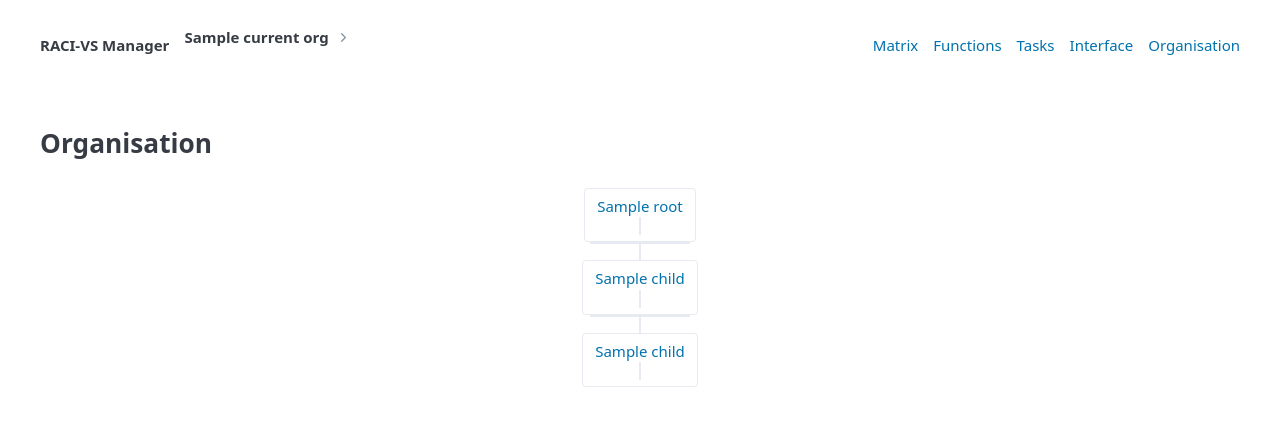
After one commit to BW1606/RACI-VS, a FastAPI app: template templates/organisation/index.html in a window 1280 px wide. The commit adds this page. Shown: the top 426 px of the page. Run offline with FastAPI, Linux system fonts and the light colour scheme; the template is opened without the code that fills it: most values are stand-ins (such as "Sample title", 1, 10 or a date in 2020); some libraries are stand-ins or nearby versions.

Commit message:
feat: multi-org support, organisation chart tab, transposed matrix
- Multi-organisation: each organisation has its own isolated set of
  functions, tasks, and role assignments stored in a new `organisations`
  table. Active org is tracked via a browser cookie. A `<details>`
  dropdown in the nav bar shows all orgs, highlights the active one,
  and contains an inline form to create a new (empty) organisation.
  Switching orgs redirects to the matrix with the selected org active.

- Startup migrations: rebuild the `functions` and `tasks` tables to add
  `organisation_id` and remove the old global-unique constraints on name
  and title (uniqueness is now enforced per org at the application layer).
  Existing data is backfilled into a default organisation named test_org.

- Shared dependency `dependencies.py`: `get_org_context()` injected into
  every route to supply `current_org`, `current_org_id`, and `all_orgs`
  for both query scoping and template rendering.

- All routers (functions, tasks, documents) updated to filter queries by
  the active `organisation_id` and verify ownership on individual fetches.

- Organisation chart: new `/organisation` tab renders a top-down CSS
  flexbox hierarchy diagram of functions based on `parent_id` relationships,
  using a recursive Jinja2 macro. No external diagram library needed.

- Matrix transposed: functions are now column headers (X axis) and tasks
  are now rows (Y axis), matching the conventional RACI layout.

- README updated to reflect all of the above.

```diff
--- a/main.py
+++ b/main.py
@@ -1,5 +1,5 @@
-from fastapi import Depends, FastAPI, Request
-from fastapi.responses import HTMLResponse
+from fastapi import Depends, FastAPI, Form, Request
+from fastapi.responses import HTMLResponse, RedirectResponse
 from fastapi.staticfiles import StaticFiles
 from fastapi.templating import Jinja2Templates
 from sqlalchemy import text
@@ -7,19 +7,94 @@ from sqlalchemy.orm import Session
 
 import models
 from database import Base, engine, get_db
+from dependencies import get_org_context
 from routers import assignments, documents, functions, tasks
-from models import Function, FunctionTaskRole, Task
+from models import Function, FunctionTaskRole, Organisation, Task
 
 app = FastAPI(title="RACI-VS Manager")
 
+# ── Startup migrations ────────────────────────────────────────────────────────
+
 with engine.connect() as _conn:
+    # r_subcategory column (legacy migration)
     try:
         _conn.execute(text("ALTER TABLE function_task_roles ADD COLUMN r_subcategory VARCHAR(50)"))
         _conn.commit()
     except Exception:
         pass  # column already exists
 
+    # Rebuild functions table: drop global unique on name, add organisation_id
+    fn_exists = _conn.execute(
+        text("SELECT 1 FROM sqlite_master WHERE type='table' AND name='functions'")
+    ).fetchone()
+    if fn_exists:
+        fn_cols = {row[1] for row in _conn.execute(text("PRAGMA table_info(functions)")).fetchall()}
+        if "organisation_id" not in fn_cols:
+            _conn.execute(text("""
+                CREATE TABLE functions_new (
+                    id INTEGER PRIMARY KEY,
+                    name VARCHAR(200) NOT NULL,
+                    parent_id INTEGER,
+                    description TEXT DEFAULT '',
+                    aim TEXT DEFAULT '',
+                    emergency_rep_id INTEGER,
+                    created_at DATETIME,
+                    organisation_id INTEGER
+                )
+            """))
+            _conn.execute(text(
+                "INSERT INTO functions_new "
+                "SELECT id, name, parent_id, description, aim, emergency_rep_id, created_at, NULL "
+                "FROM functions"
+            ))
+            _conn.execute(text("DROP TABLE functions"))
+            _conn.execute(text("ALTER TABLE functions_new RENAME TO functions"))
+            _conn.commit()
+
+    # Rebuild tasks table: drop global unique on title, add organisation_id
+    task_exists = _conn.execute(
+        text("SELECT 1 FROM sqlite_master WHERE type='table' AND name='tasks'")
+    ).fetchone()
+    if task_exists:
+        task_cols = {row[1] for row in _conn.execute(text("PRAGMA table_info(tasks)")).fetchall()}
+        if "organisation_id" not in task_cols:
+            _conn.execute(text("""
+                CREATE TABLE tasks_new (
+                    id INTEGER PRIMARY KEY,
+                    title VARCHAR(300) NOT NULL,
+                    description TEXT DEFAULT '',
+                    created_at DATETIME,
+                    organisation_id INTEGER
+                )
+            """))
+            _conn.execute(text(
+                "INSERT INTO tasks_new SELECT id, title, description, created_at, NULL FROM tasks"
+            ))
+            _conn.execute(text("DROP TABLE tasks"))
+            _conn.execute(text("ALTER TABLE tasks_new RENAME TO tasks"))
+            _conn.commit()
+
 Base.metadata.create_all(bind=engine)
+
+# Seed default org and backfill existing rows
+with engine.connect() as _conn:
+    org_count = _conn.execute(text("SELECT COUNT(*) FROM organisations")).scalar()
+    if org_count == 0:
+        _conn.execute(text(
+            "INSERT INTO organisations (name, created_at) VALUES ('test_org', datetime('now'))"
+        ))
+        _conn.commit()
+    _conn.execute(text(
+        "UPDATE functions SET organisation_id = (SELECT id FROM organisations LIMIT 1) "
+        "WHERE organisation_id IS NULL"
+    ))
+    _conn.execute(text(
+        "UPDATE tasks SET organisation_id = (SELECT id FROM organisations LIMIT 1) "
+        "WHERE organisation_id IS NULL"
+    ))
+    _conn.commit()
+
+# ── App setup ─────────────────────────────────────────────────────────────────
 
 app.mount("/static", StaticFiles(directory="static"), name="static")
 app.include_router(functions.router)
@@ -29,17 +104,46 @@ app.include_router(documents.router)
 
 templates = Jinja2Templates(directory="templates")
 
+# ── Organisation management ───────────────────────────────────────────────────
+
+@app.post("/organisations")
+def create_organisation(name: str = Form(...), db: Session = Depends(get_db)):
+    org = Organisation(name=name.strip())
+    db.add(org)
+    db.commit()
+    db.refresh(org)
+    resp = RedirectResponse("/", status_code=303)
+    resp.set_cookie("current_org_id", str(org.id))
+    return resp
+
+
+@app.get("/organisations/switch/{org_id}")
+def switch_organisation(org_id: int, db: Session = Depends(get_db)):
+    org = db.get(Organisation, org_id)
+    resp = RedirectResponse("/", status_code=303)
+    if org:
+        resp.set_cookie("current_org_id", str(org_id))
+    return resp
+
+
+# ── Main views ────────────────────────────────────────────────────────────────
 
 @app.get("/", response_class=HTMLResponse)
-def dashboard(request: Request, db: Session = Depends(get_db)):
-    all_functions = db.query(Function).order_by(Function.name).all()
-    all_tasks = db.query(Task).order_by(Task.title).all()
-    all_roles = db.query(FunctionTaskRole).all()
+def dashboard(request: Request, db: Session = Depends(get_db), org_ctx: dict = Depends(get_org_context)):
+    current_org_id = org_ctx["current_org_id"]
+    all_functions = db.query(Function).filter(Function.organisation_id == current_org_id).order_by(Function.name).all()
+    all_tasks = db.query(Task).filter(Task.organisation_id == current_org_id).order_by(Task.title).all()
+    fn_ids = [f.id for f in all_functions]
+    all_roles = (
+        db.query(FunctionTaskRole).filter(FunctionTaskRole.function_id.in_(fn_ids)).all()
+        if fn_ids else []
+    )
     matrix = {(r.function_id, r.task_id): r.role for r in all_roles}
     return templates.TemplateResponse(
         "index.html",
         {
             "request": request,
+            **org_ctx,
             "functions": all_functions,
             "tasks": all_tasks,
             "matrix": matrix,
@@ -47,20 +151,52 @@ def dashboard(request: Request, db: Session = Depends(get_db)):
     )
 
 
+@app.get("/organisation", response_class=HTMLResponse)
+def organisation(request: Request, db: Session = Depends(get_db), org_ctx: dict = Depends(get_org_context)):
+    current_org_id = org_ctx["current_org_id"]
+    all_fns = db.query(Function).filter(Function.organisation_id == current_org_id).order_by(Function.name).all()
+    roots = [f for f in all_fns if f.parent_id is None]
+    return templates.TemplateResponse(
+        "organisation/index.html",
+        {"request": request, **org_ctx, "roots": roots, "title": "Organisation"},
+    )
+
+
 @app.get("/interface", response_class=HTMLResponse)
-def interface_select(request: Request, db: Session = Depends(get_db)):
-    all_functions = db.query(Function).order_by(Function.name).all()
+def interface_select(request: Request, db: Session = Depends(get_db), org_ctx: dict = Depends(get_org_context)):
+    current_org_id = org_ctx["current_org_id"]
+    all_functions = db.query(Function).filter(Function.organisation_id == current_org_id).order_by(Function.name).all()
     return templates.TemplateResponse(
         "interface/select.html",
-        {"request": request, "functions": all_functions, "f1": None, "f2": None, "f1_name": None, "f2_name": None, "shared_tasks": []},
+        {
+            "request": request,
+            **org_ctx,
+            "functions": all_functions,
+            "f1": None,
+            "f2": None,
+            "f1_name": None,
+            "f2_name": None,
+            "shared_tasks": [],
+        },
     )
 
 
 @app.get("/interface/result", response_class=HTMLResponse)
-def interface_result(request: Request, f1: int, f2: int, db: Session = Depends(get_db)):
-    all_functions = db.query(Function).order_by(Function.name).all()
+def interface_result(
+    request: Request,
+    f1: int,
+    f2: int,
+    db: Session = Depends(get_db),
+    org_ctx: dict = Depends(get_org_context),
+):
+    current_org_id = org_ctx["current_org_id"]
+    all_functions = db.query(Function).filter(Function.organisation_id == current_org_id).order_by(Function.name).all()
     fn1 = db.get(Function, f1)
     fn2 = db.get(Function, f2)
+    if fn1 and fn1.organisation_id != current_org_id:
+        fn1 = None
+    if fn2 and fn2.organisation_id != current_org_id:
+        fn2 = None
 
     shared_tasks = []
     if fn1 and fn2 and f1 != f2:
@@ -84,6 +220,7 @@ def interface_result(request: Request, f1: int, f2: int, db: Session = Depends(g
         "interface/select.html",
         {
             "request": request,
+            **org_ctx,
             "functions": all_functions,
             "f1": f1,
             "f2": f2,
--- a/static/style.css
+++ b/static/style.css
@@ -62,3 +62,135 @@ details summary {
   cursor: pointer;
   font-weight: 600;
 }
+
+/* Org switcher dropdown in nav */
+.org-switcher {
+  position: relative;
+}
+
+.org-switcher > ul {
+  position: absolute;
+  left: 0;
+  top: calc(100% + 0.25rem);
+  z-index: 200;
+  background: var(--pico-card-background-color);
+  border: 1px solid var(--pico-muted-border-color);
+  border-radius: var(--pico-border-radius);
+  padding: 0.4rem 0;
+  min-width: 220px;
+  list-style: none;
+  box-shadow: 0 4px 12px rgba(0,0,0,0.1);
+}
+
+.org-switcher > ul > li {
+  padding: 0 0.6rem;
+}
+
+.org-switcher > ul > li a,
+.org-switcher > ul > li span {
+  display: block;
+  padding: 0.3rem 0.2rem;
+}
+
+.org-active {
+  font-weight: 600;
+  color: var(--pico-primary);
+}
+
+.org-create-form {
+  display: flex;
+  gap: 0.3rem;
+  align-items: center;
+  padding: 0.3rem 0;
+}
+
+.org-create-form input {
+  margin: 0;
+  padding: 0.25rem 0.5rem;
+  font-size: 0.85rem;
+  flex: 1;
+}
+
+.org-create-form button {
+  margin: 0;
+  padding: 0.25rem 0.6rem;
+  font-size: 0.85rem;
+}
+
+/* Org chart */
+.org-tree {
+  display: flex;
+  gap: 2rem;
+  justify-content: center;
+  flex-wrap: wrap;
+  padding: 1rem 0;
+  overflow-x: auto;
+}
+
+.org-branch {
+  display: flex;
+  flex-direction: column;
+  align-items: center;
+}
+
+.org-node {
+  border: 1px solid var(--pico-muted-border-color);
+  border-radius: var(--pico-border-radius);
+  padding: 0.4rem 0.8rem;
+  background: var(--pico-card-background-color);
+  white-space: nowrap;
+}
+
+.org-node a {
+  text-decoration: none;
+  color: var(--pico-color);
+}
+
+.org-node a:hover {
+  color: var(--pico-primary);
+}
+
+/* Vertical stem from a parent node down to the horizontal bar */
+.org-branch:has(.org-children) > .org-node::after {
+  content: '';
+  display: block;
+  width: 2px;
+  height: 1.2rem;
+  background: var(--pico-muted-border-color);
+  margin: 0 auto;
+}
+
+/* Row of children */
+.org-children {
+  display: flex;
+  gap: 1rem;
+  position: relative;
+}
+
+/* Horizontal bar spanning across siblings */
+.org-children::before {
+  content: '';
+  position: absolute;
+  top: 0;
+  left: calc(50% - (100% - 1rem) / 2);
+  right: calc(50% - (100% - 1rem) / 2);
+  height: 2px;
+  background: var(--pico-muted-border-color);
+}
+
+/* Vertical stem from horizontal bar down to each child */
+.org-children > .org-branch {
+  padding-top: 1.2rem;
+  position: relative;
+}
+
+.org-children > .org-branch::before {
+  content: '';
+  position: absolute;
+  top: 0;
+  left: 50%;
+  transform: translateX(-50%);
+  width: 2px;
+  height: 1.2rem;
+  background: var(--pico-muted-border-color);
+}
--- a/templates/base.html
+++ b/templates/base.html
@@ -13,12 +13,36 @@
     <nav class="top-nav">
       <ul>
         <li><strong>RACI-VS Manager</strong></li>
+        <li>
+          <details class="org-switcher">
+            <summary>{{ current_org.name if current_org else '—' }}</summary>
+            <ul>
+              {% for org in all_orgs %}
+              <li>
+                {% if org.id == current_org.id %}
+                <span class="org-active">&#10003; {{ org.name }}</span>
+                {% else %}
+                <a href="/organisations/switch/{{ org.id }}">{{ org.name }}</a>
+                {% endif %}
+              </li>
+              {% endfor %}
+              <li><hr style="margin:0.4rem 0" /></li>
+              <li>
+                <form method="post" action="/organisations" class="org-create-form">
+                  <input name="name" placeholder="New organisation…" required />
+                  <button type="submit">+</button>
+                </form>
+              </li>
+            </ul>
+          </details>
+        </li>
       </ul>
       <ul>
         <li><a href="/">Matrix</a></li>
         <li><a href="/functions">Functions</a></li>
         <li><a href="/tasks">Tasks</a></li>
         <li><a href="/interface">Interface</a></li>
+        <li><a href="/organisation">Organisation</a></li>
       </ul>
     </nav>
   </header>
--- /dev/null
+++ b/templates/organisation/index.html
@@ -0,0 +1,31 @@
+{% extends "base.html" %}
+{% block title %}Organisation – RACI-VS Manager{% endblock %}
+{% block content %}
+
+{% macro render_node(fn) %}
+<div class="org-branch">
+  <div class="org-node">
+    <a href="/functions/{{ fn.id }}">{{ fn.name }}</a>
+  </div>
+  {% if fn.children %}
+  <div class="org-children">
+    {% for child in fn.children | sort(attribute='name') %}
+      {{ render_node(child) }}
+    {% endfor %}
+  </div>
+  {% endif %}
+</div>
+{% endmacro %}
+
+<h2>Organisation</h2>
+{% if roots %}
+<div class="org-tree">
+  {% for root in roots | sort(attribute='name') %}
+    {{ render_node(root) }}
+  {% endfor %}
+</div>
+{% else %}
+<p>No functions defined yet. <a href="/functions">Add a function</a> to get started.</p>
+{% endif %}
+
+{% endblock %}
```
Also changed, not shown: dependencies.py (added, +22 -0 lines), models.py (+17 -2 lines), routers/documents.py (+17 -7 lines), routers/functions.py (+36 -17 lines), routers/tasks.py (+31 -14 lines), templates/index.html (+10 -10 lines), README.md.
